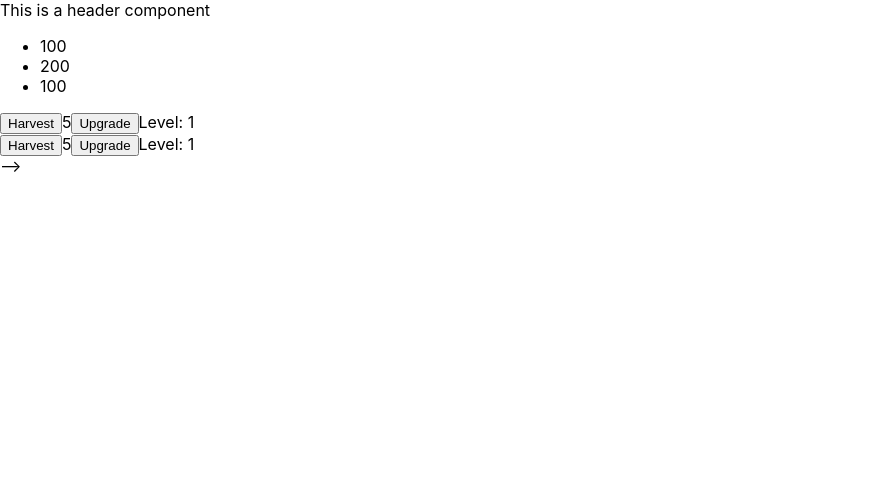
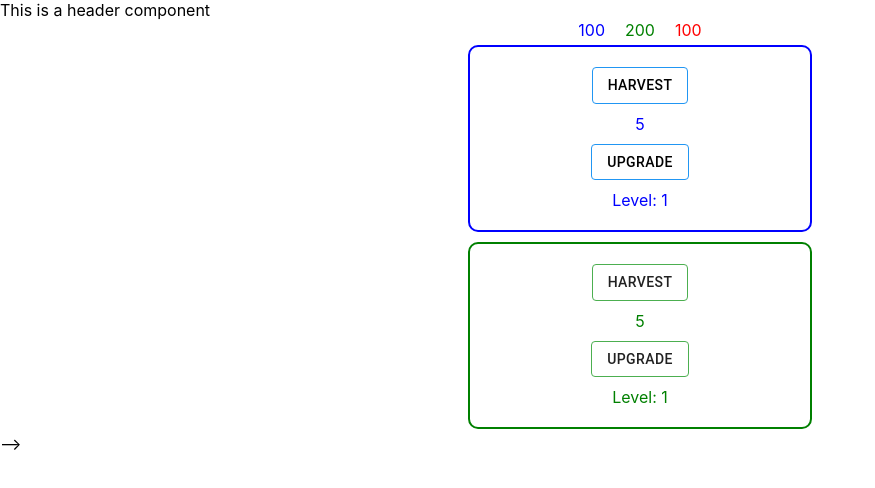
Before and after one commit to snipspin/mars-colony-game, a React (Create React App) app: page / in a window 1280 px wide. Shown: the top 488 px of the page, without its empty margins (0-875 px from the left). Built offline with nearby package versions, Linux system fonts and the light colour scheme.

Commit message:
added some additional UI and styling for the buildings

```diff
--- a/src/ActiveBuildings.js
+++ b/src/ActiveBuildings.js
@@ -1,4 +1,5 @@
 import React, {useState} from 'react'
+import {Button, Grid, Box} from '@material-ui/core'
 import BuildingCell from './BuildingCell'
 const ActiveBuildings = (props) => {
 	// const [buildings, setBuildings] = useState([])
@@ -7,25 +8,36 @@ const ActiveBuildings = (props) => {
 	const getJSX = (type, level) => {
 		if (type == "water") {
 			return (
-				<BuildingCell setResource={props.setWater} resource={props.water} />
+				<Grid item lg={12} style={{"border": "2px solid blue", "margin": "5px 0", "padding": "20px", "borderRadius": "10px", "maxWidth":"400px"}}>
+					<BuildingCell type={"Water"} setResource={props.setWater} resource={props.water} />
+				</Grid>
 			)
 		} else if (type == "food") {
 			return (
-				<BuildingCell setResource={props.setFood} resource={props.food} />
+				<Grid item lg={12} style={{"border": "2px solid green", "margin": "5px 0", "padding": "20px", "borderRadius": "10px", "maxWidth":"400px"}}>
+					<BuildingCell type={"Food"} setResource={props.setFood} resource={props.food} />
+				</Grid>
 			)
 		}
 		else if (type == "food") {
 			return (
-				<BuildingCell setResource={props.setPeople} resource={props.people} />
+				<Grid item xs={12}>
+					<BuildingCell type={"People"} setResource={props.setPeople} resource={props.people} />
+				</Grid>
 			)
 		}
 	}
 	return (
-		<div>
+		<Grid
+			container
+			direction="column"
+			justify="space-evenly"
+			alignItems = "center"
+		>
 			{props.buildings.map(building => (
 				getJSX(building.type, building.level)
 			))}
-		</div>
+		</Grid>
 	)
 
 }
--- a/src/App.css
+++ b/src/App.css
@@ -27,7 +27,33 @@
 .App-link {
   color: #61dafb;
 }
-
+.resourceBarInfo {
+  margin: 5px;
+}
+.resourceNumberWater {
+  color: blue;
+  margin: 10px;
+}
+.resourceNumberFood {
+  color: green;
+  margin: 10px;
+}
+.resourceNumberPeople {
+  color: red;
+  margin: 10px;
+}
+.resourceLevelFood {
+  color: green;
+  margin-top: 10px;
+}
+.resourceLevelWater {
+  color: blue;
+  margin-top: 10px;
+}
+.resourceLevelPeople {
+  color: red;
+  margin-top: 10px;
+}
 @keyframes App-logo-spin {
   from {
     transform: rotate(0deg);
--- a/src/BuildingCell.js
+++ b/src/BuildingCell.js
@@ -1,8 +1,25 @@
 import React, {useState, useEffect} from 'react'
-
+import {Box, Button} from '@material-ui/core'
+import {withStyles} from '@material-ui/core/styles'
+import {green, blue, red} from '@material-ui/core/colors'
 const BuildingCell = (props) => {
 	const [localResource, setLocalResource] = useState(0)
 	const [increment, setIncrement] = useState(1)
+	const [resourceType, setResourceType] = useState('')
+	const [resourceTypeLevel, setResourceTypeLevel] = useState('')
+	const GreenButton = withStyles(theme => ({
+		root: {
+    		color: theme.palette.getContrastText(green[500]),
+    		borderColor: green[500],
+  		},
+	}))(Button);
+	const BlueButton = withStyles(theme => ({
+		root: {
+    		color: "black",
+    		borderColor: blue[500],
+  		},
+	}))(Button);
+
 //https://stackoverflow.com/questions/53395147/use-react-hook-to-implement-a-self-increment-counter
 	useEffect(() => {
 		const timeOut = setTimeout(() => {
@@ -16,6 +33,10 @@ const BuildingCell = (props) => {
 
 	useEffect(() => {
 		setLocalResource(0)
+		const typeClass = "resourceNumber" + props.type
+		const typeLevelClass = "resourceLevel" + props.type
+		setResourceType(typeClass)
+		setResourceTypeLevel(typeLevelClass)
 	},[])
 
 	const clickHandler = (e) => {
@@ -30,13 +51,42 @@ const BuildingCell = (props) => {
 		let amount = increment + 1
 		setIncrement(amount)
 	}
+	const getBuilding = () => {
+		if(props.type == "Food") {
+			return (
+				<Box style={{"display": "flex", "flexDirection": "column", "alignItems":"center", "width": "300px"}}>
+					<GreenButton variant="outlined" onClick={(e) => clickHandler(e)}>Harvest</GreenButton>
+					<span className={resourceType}>{localResource}</span>
+					<GreenButton variant="outlined" onClick={(e) => clickUpgradeHandler(e)}>Upgrade</GreenButton>
+					<span className={resourceTypeLevel}>Level: {increment}</span>
+				</Box>
+			)
+		} else if(props.type == "Water") {
+			return (
+				<Box style={{"display": "flex", "flexDirection": "column", "alignItems":"center", "width": "300px"}}>
+					<BlueButton variant="outlined" onClick={(e) => clickHandler(e)}>Harvest</BlueButton>
+					<span className={resourceType}>{localResource}</span>
+					<BlueButton variant="outlined" onClick={(e) => clickUpgradeHandler(e)}>Upgrade</BlueButton>
+					<span className={resourceTypeLevel}>Level: {increment}</span>
+				</Box>
+			)
+		}
+	}
+	const getUpgradeButton = () => {
+		if(props.type == "Food") {
+			return (
+				<GreenButton variant="outlined" onClick={(e) => clickUpgradeHandler(e)}>Upgrade</GreenButton>
+			)
+		} else{
+			return(
+				<Button variant="outlined" onClick={(e) => clickUpgradeHandler(e)}>Upgrade</Button>
+			)
+		}
+	}
 	return (
-		<div>
-			<button onClick={(e) => clickHandler(e)}>Harvest</button>
-			<span>{localResource}</span>
-			<button onClick={(e) => clickUpgradeHandler(e)}>Upgrade</button>
-			<span>Level: {increment}</span>
-		</div>
+		<Box style={{"width":"300px"}}>
+			{getBuilding}
+		</Box>
 	)
 }
 export default BuildingCell
--- a/src/ResourceBar.js
+++ b/src/ResourceBar.js
@@ -1,14 +1,22 @@
 import React from 'react'
-
+import {Grid, Box} from '@material-ui/core'
+import './App.css'
 const ResourceBar = (props) => {
 	return (
-		<div>
-			<ul>
-				<li>{props.water}</li>
-				<li>{props.food}</li>
-				<li>{props.people}</li>
-			</ul>
-		</div>
+		<Grid
+			container
+			direction="column"
+			justify="center"
+			alignItems = "center"
+		>
+			<Grid item xs={12}>
+				<Box>
+					<span className="resourceNumberWater">{props.water}</span>
+					<span className="resourceNumberFood">{props.food}</span>
+					<span className="resourceNumberPeople">{props.people}</span>
+				</Box>
+			</Grid>
+		</Grid>
 	)
 }
 export default ResourceBar
```
